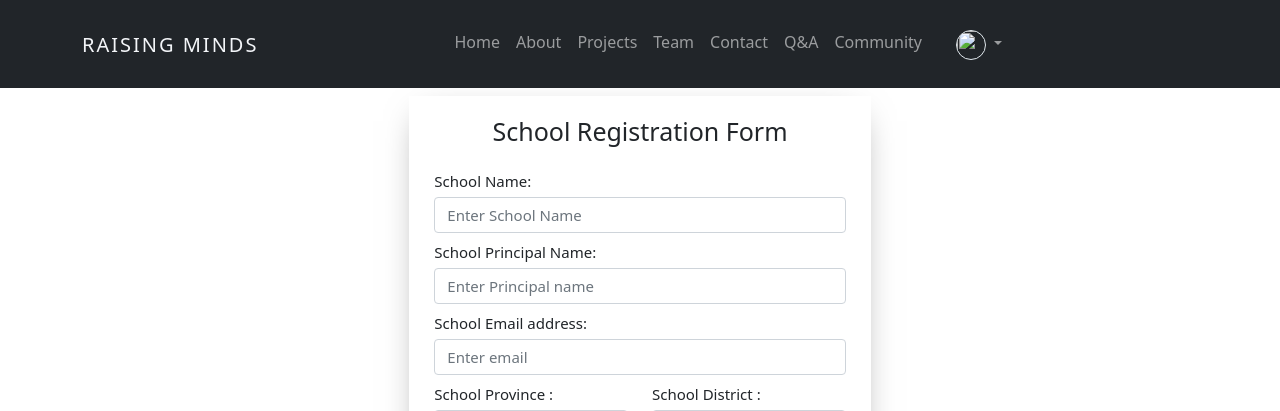
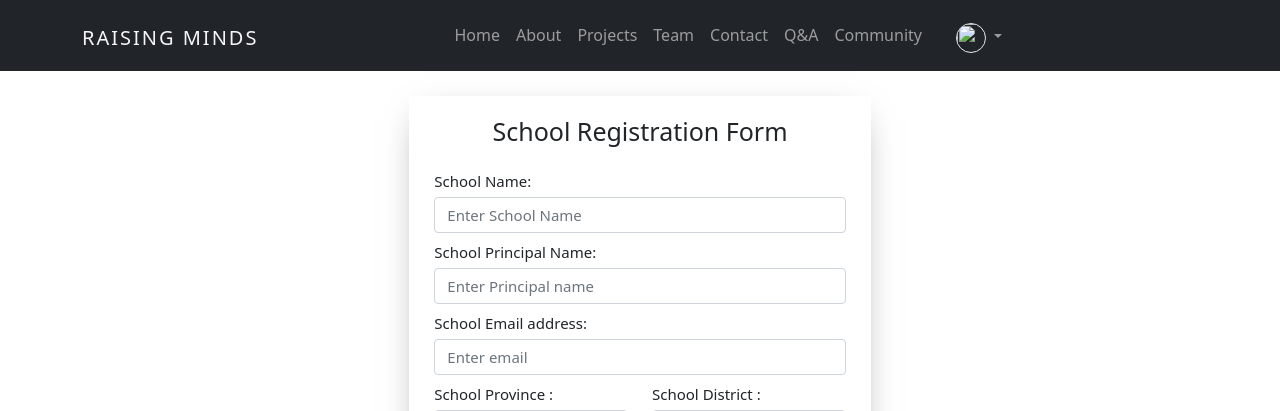
Before and after one commit to Coding-Hamsters/RaisingMinds, a Django app: page /schoolprofilecreate/ in a window 1280 px wide. Shown: the top 411 px of the page. Run offline with Django 4.2, Linux system fonts and the light colour scheme; the visitor is signed in with stand-in values (Sample User, id 1).

Commit message:
update school registration_form.html
* fixed navigation bar height

```diff
--- a/RaisingMinds/school_profile/static/school_profile/css/school_registration_form.css
+++ b/RaisingMinds/school_profile/static/school_profile/css/school_registration_form.css
@@ -12,7 +12,7 @@
 
 /* logo */
 
-.logo {
+/* .logo {
     display: flex;
     font-size: 20px;
     font-weight: 500;
@@ -24,10 +24,10 @@
 
 a {
     text-decoration: none;
-}
+} */
 
 /*---------- dropdown--------- */
-.img{
+/* .img{
     display: flex;
     align-items: center;
     justify-content: flex-end;
@@ -51,8 +51,8 @@
     margin: 0;
     padding: 0;
 
-}
-.img img:hover{
+} */
+/* .img img:hover{
     filter: brightness(0.8);
 }
 .padding{
@@ -88,7 +88,7 @@
         width: 200px;
 
     }
-}
+} */
 
 /*------------ end dropdown ------------------------------------------------*/
 
```
